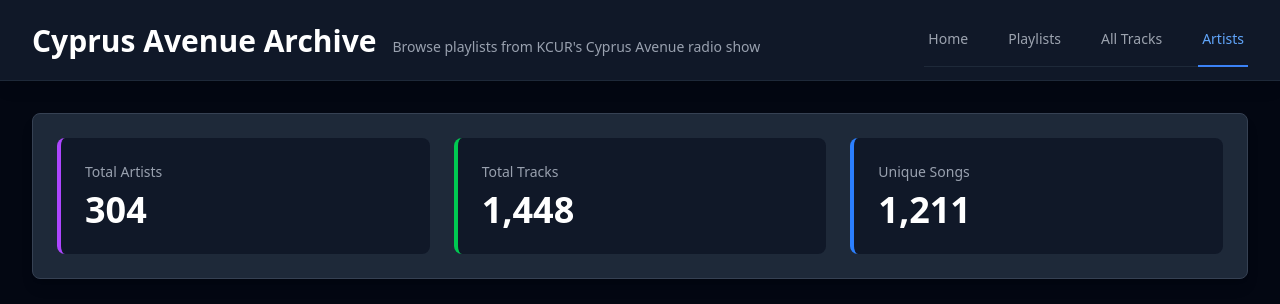
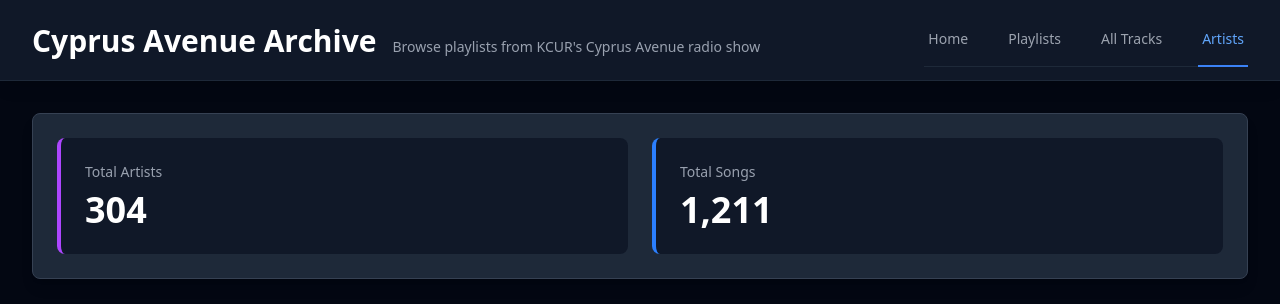
Before and after one commit to riebschlager/cyprus-avenue, a Vue app in the folder web/: page /artists in a window 1280 px wide. Shown: the top 304 px of the page. Built offline with nearby package versions, Linux system fonts and the light colour scheme; no server answers.

Commit message:
remove unused stat

```diff
--- a/web/src/components/ArtistsView.vue
+++ b/web/src/components/ArtistsView.vue
@@ -158,19 +158,13 @@ const toggleArtist = (index: number) => {
   <div>
     <!-- Stats -->
     <div class="bg-gray-800 rounded-lg shadow-lg p-6 border border-gray-700">
-      <div class="grid grid-cols-1 gap-6 sm:grid-cols-2 lg:grid-cols-3">
+      <div class="grid grid-cols-1 gap-6 sm:grid-cols-2">
         <div class="bg-gray-900 rounded-lg p-6 border-l-4 border-purple-500">
           <p class="text-sm text-gray-400 mb-2">Total Artists</p>
           <p class="text-4xl font-bold text-white">{{ filteredArtists.length }}</p>
         </div>
-        <div class="bg-gray-900 rounded-lg p-6 border-l-4 border-green-500">
-          <p class="text-sm text-gray-400 mb-2">Total Tracks</p>
-          <p class="text-4xl font-bold text-white">
-            {{ filteredArtists.reduce((sum, a) => sum + a.tracks.length, 0).toLocaleString() }}
-          </p>
-        </div>
         <div class="bg-gray-900 rounded-lg p-6 border-l-4 border-blue-500">
-          <p class="text-sm text-gray-400 mb-2">Unique Songs</p>
+          <p class="text-sm text-gray-400 mb-2">Total Songs</p>
           <p class="text-4xl font-bold text-white">
             {{ filteredArtists.reduce((sum, a) => sum + a.uniqueSongs.length, 0).toLocaleString() }}
           </p>
```
